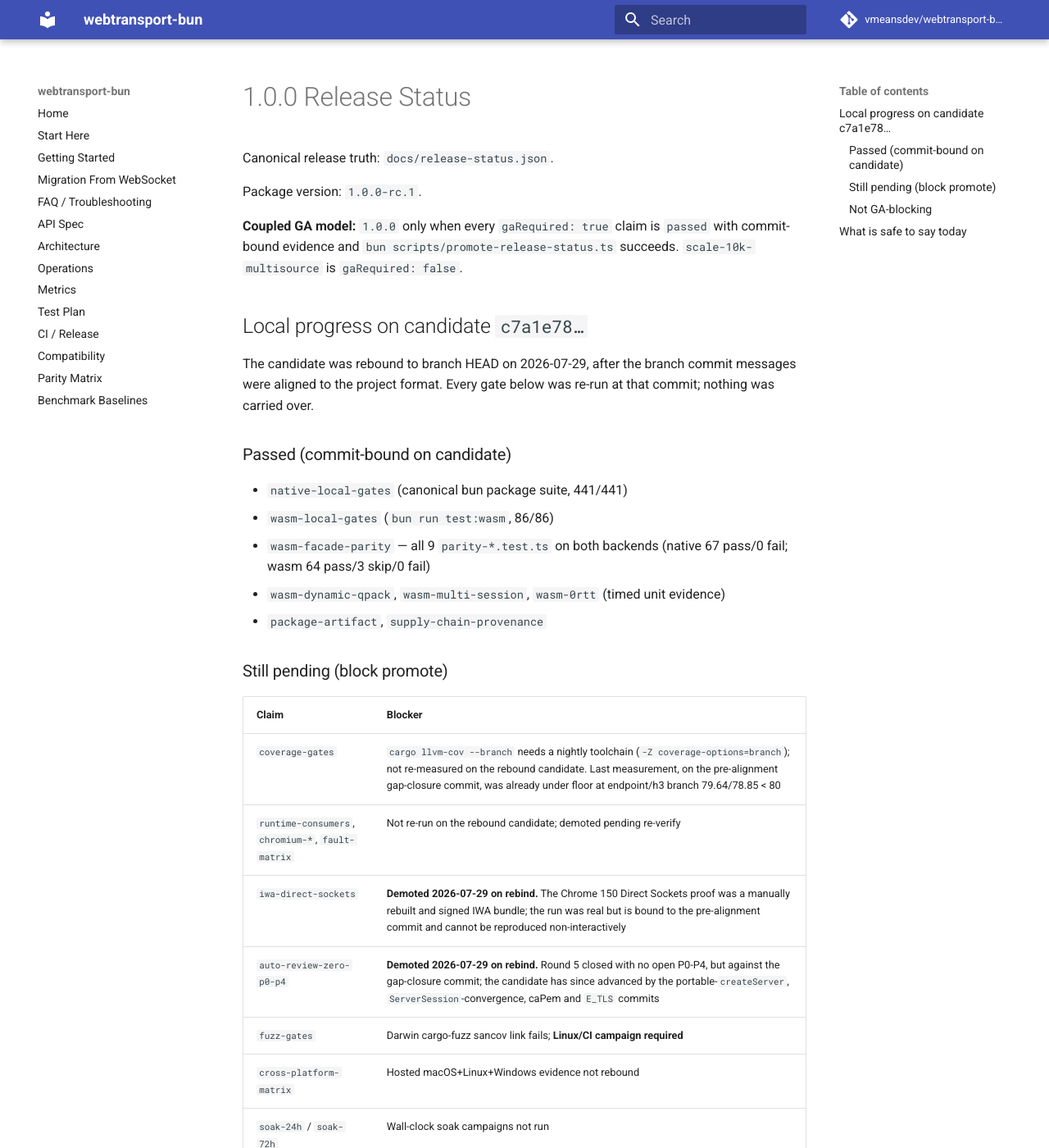
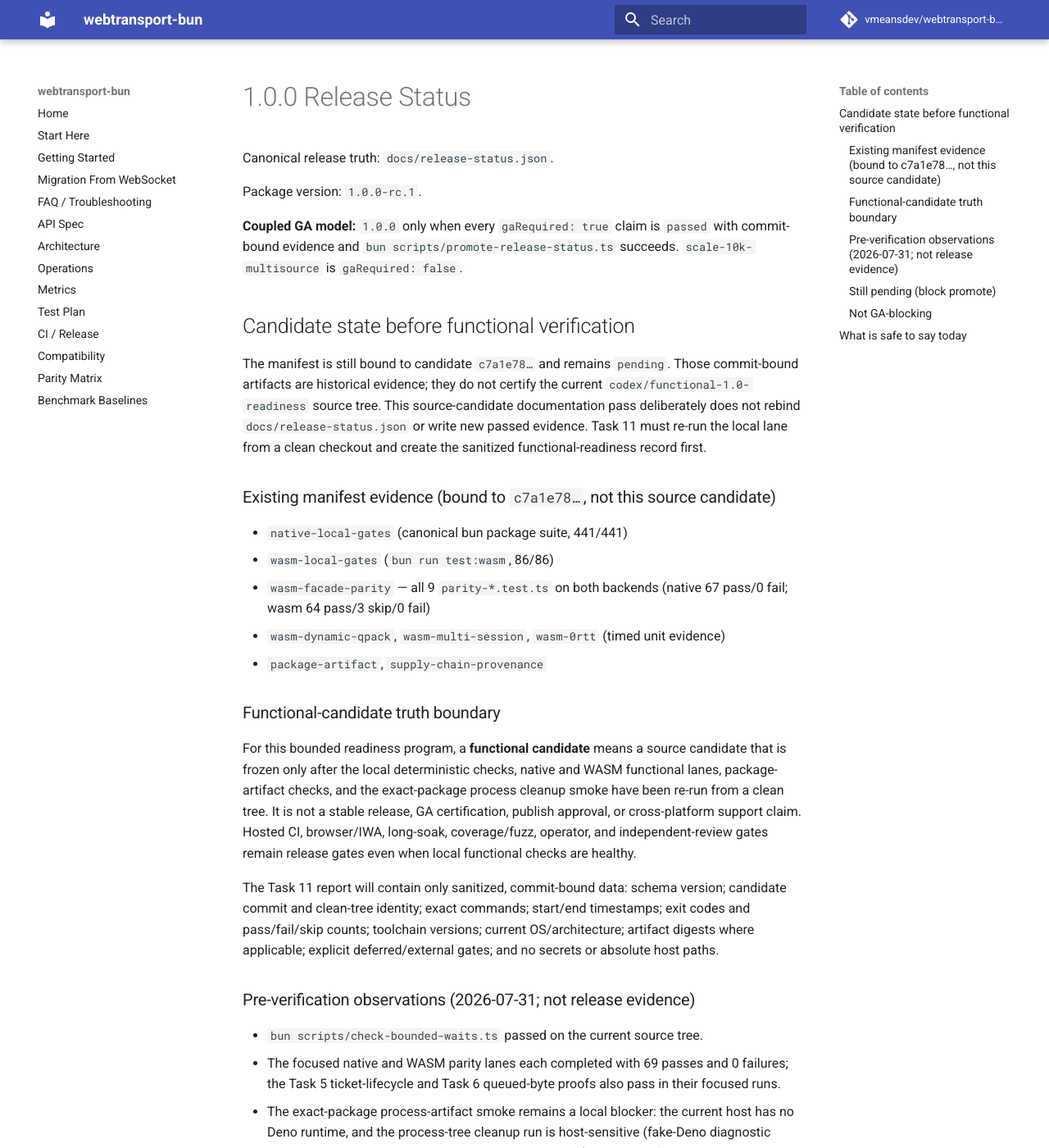
Before and after one commit to vmeansdev/webtransport-bun, an MkDocs documentation site: the page built from docs/RELEASE_1.0_STATUS.md, in a window 1280 px wide and 1400 px high. Shown: the whole window at 82% size. Built offline with MkDocs 1.6.1 and Material for MkDocs 9.7.7, drawn with Linux system fonts in a browser that asks for light colours; comment, search, counter and statistics services are not loaded; some of the changed text lies outside the part shown.

Commit message:
Define bounded functional candidate truth before verification
Public release status must distinguish the pending manifest from the future clean-tree functional candidate and name the current host blockers without promoting stale evidence.

Constraint: release-status remains pending until Task 11 proof exists
Rejected: Rebinding historical evidence to the active branch | would misstate candidate provenance
Confidence: high
Scope-risk: narrow
Directive: Re-run the local lane from a clean tree before creating functional-readiness evidence
Tested: check-doc-truth and internal-doc-truth suite
Not-tested: final clean verifier checkout and browser/package gates

```diff
--- a/docs/RELEASE_1.0_STATUS.md
+++ b/docs/RELEASE_1.0_STATUS.md
@@ -9,13 +9,16 @@ Package version: `1.0.0-rc.1`.
 `bun scripts/promote-release-status.ts` succeeds. `scale-10k-multisource` is
 `gaRequired: false`.
 
-## Local progress on candidate `c7a1e78…`
+## Candidate state before functional verification
 
-The candidate was rebound to branch HEAD on 2026-07-29, after the branch commit
-messages were aligned to the project format. Every gate below was re-run at that
-commit; nothing was carried over.
+The manifest is still bound to candidate `c7a1e78…` and remains `pending`.
+Those commit-bound artifacts are historical evidence; they do not certify the
+current `codex/functional-1.0-readiness` source tree. This source-candidate
+documentation pass deliberately does not rebind `docs/release-status.json` or
+write new passed evidence. Task 11 must re-run the local lane from a clean
+checkout and create the sanitized functional-readiness record first.
 
-### Passed (commit-bound on candidate)
+### Existing manifest evidence (bound to `c7a1e78…`, not this source candidate)
 
 - `native-local-gates` (canonical bun package suite, 441/441)
 - `wasm-local-gates` (`bun run test:wasm`, 86/86)
@@ -23,6 +26,42 @@ commit; nothing was carried over.
   (native 67 pass/0 fail; wasm 64 pass/3 skip/0 fail)
 - `wasm-dynamic-qpack`, `wasm-multi-session`, `wasm-0rtt` (timed unit evidence)
 - `package-artifact`, `supply-chain-provenance`
+
+### Functional-candidate truth boundary
+
+For this bounded readiness program, a **functional candidate** means a source
+candidate that is frozen only after the local deterministic checks, native and
+WASM functional lanes, package-artifact checks, and the exact-package process
+cleanup smoke have been re-run from a clean tree. It is not a stable release,
+GA certification, publish approval, or cross-platform support claim. Hosted
+CI, browser/IWA, long-soak, coverage/fuzz, operator, and independent-review
+gates remain release gates even when local functional checks are healthy.
+
+The Task 11 report will contain only sanitized, commit-bound data: schema
+version; candidate commit and clean-tree identity; exact commands; start/end
+timestamps; exit codes and pass/fail/skip counts; toolchain versions; current
+OS/architecture; artifact digests where applicable; explicit deferred/external
+gates; and no secrets or absolute host paths.
+
+### Pre-verification observations (2026-07-31; not release evidence)
+
+- `bun scripts/check-bounded-waits.ts` passed on the current source tree.
+- The focused native and WASM parity lanes each completed with 69 passes and
+  0 failures; the Task 5 ticket-lifecycle and Task 6 queued-byte proofs also
+  pass in their focused runs.
+- The exact-package process-artifact smoke remains a local blocker: the
+  current host has no Deno runtime, and the process-tree cleanup run is
+  host-sensitive (fake-Deno diagnostic capture and mocked nonzero-taskkill
+  timeout behavior). The latest full-package observation had 2 failures, so
+  it is not a release pass.
+- The adversarial protocol build is also toolchain-blocked on this host:
+  rustc 1.85.0 is below dependency floors required by the pinned wtransport
+  and time/rcgen graph. That is an external toolchain blocker, not a passing
+  local gate.
+
+No local command in this documentation commit is being promoted to
+commit-bound release evidence. A local failure, stale artifact, or privacy
+failure returns execution to the relevant implementation task.
 
 ### Still pending (block promote)
 
@@ -49,17 +88,15 @@ single-source scale scripts it replaced are not release evidence.
 ## What is safe to say today
 
 - Package remains `1.0.0-rc.1`; readiness remains `pending`.
-- Facade parity is now proven, not asserted: the same nine parity suites pass on
-  the native and wasm backends through the portable `createServer`, and caPem
-  CA-root trust is verified end to end (handshake plus stream echo against a
-  CA-issued leaf, foreign CA refused with `E_TLS` alert 48).
-- R4 product gaps closed on candidate: random ticket vault, SNI=authority,
-  QPACK encode scratch + blocked-stream cap, `ticketStore` on unified client.
-- Soft facade divergences for pooling / waitUntilAvailable / getStats / CC /
-  sendOrder were closed on the parity epic path; ticket dump auto-fires on
-  close when a `TicketStoreHost` is set (`Memory` / `File` / `IndexedDB`).
-  Live TLS/SNI rotate, metricsSnapshot, log/debug, and `WasmServerSession`
-  are available on wasm managers. Async IWA plug-and-play `createServer` exists
-  on `@webtransport-bun/webtransport/wasm` (candidate; not GA; not the root
-  native sync API).
-- Promote still refuses until the pending table above clears.
+- The current source contains the portable server contract, strict native/WASM
+  error semantics, deterministic ticket handling, retained-byte accounting,
+  and complete interop-evidence privacy validation. Focused parity and
+  lifecycle tests currently pass, but their results are not yet bound to a
+  source-candidate evidence record.
+- The portable `/portable` server is a common functional contract. The root
+  native `createServer` remains synchronous and addon-backed; the `/wasm`
+  entrypoint remains asynchronous and browser/IWA-oriented. These are
+  intentional entrypoint differences, not a claim that every runtime is
+  distribution-ready.
+- Promote still refuses until the pending table above clears and Task 11 binds
+  only freshly verified evidence to the frozen source candidate.
```
